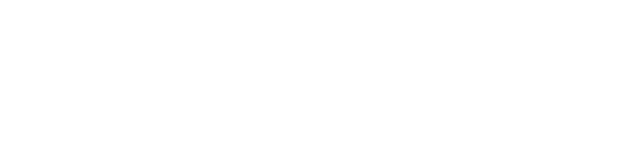
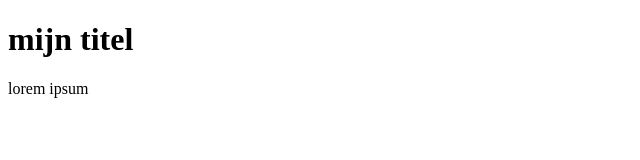
Before and after one commit to VKei740/Test, a plain HTML site: page Index.html in a window 1280 px wide. Shown: the whole page, without its empty margins (0-640 px from the left). Drawn offline with Linux system fonts and the light colour scheme.

Commit message:
mijn tweede commit

```diff
--- a/Index.html
+++ b/Index.html
@@ -6,5 +6,8 @@
 </head>
 <body>
 
+<h1>mijn titel</h1>
+<p>lorem ipsum</p>
+
 </body>
 </html>
```
